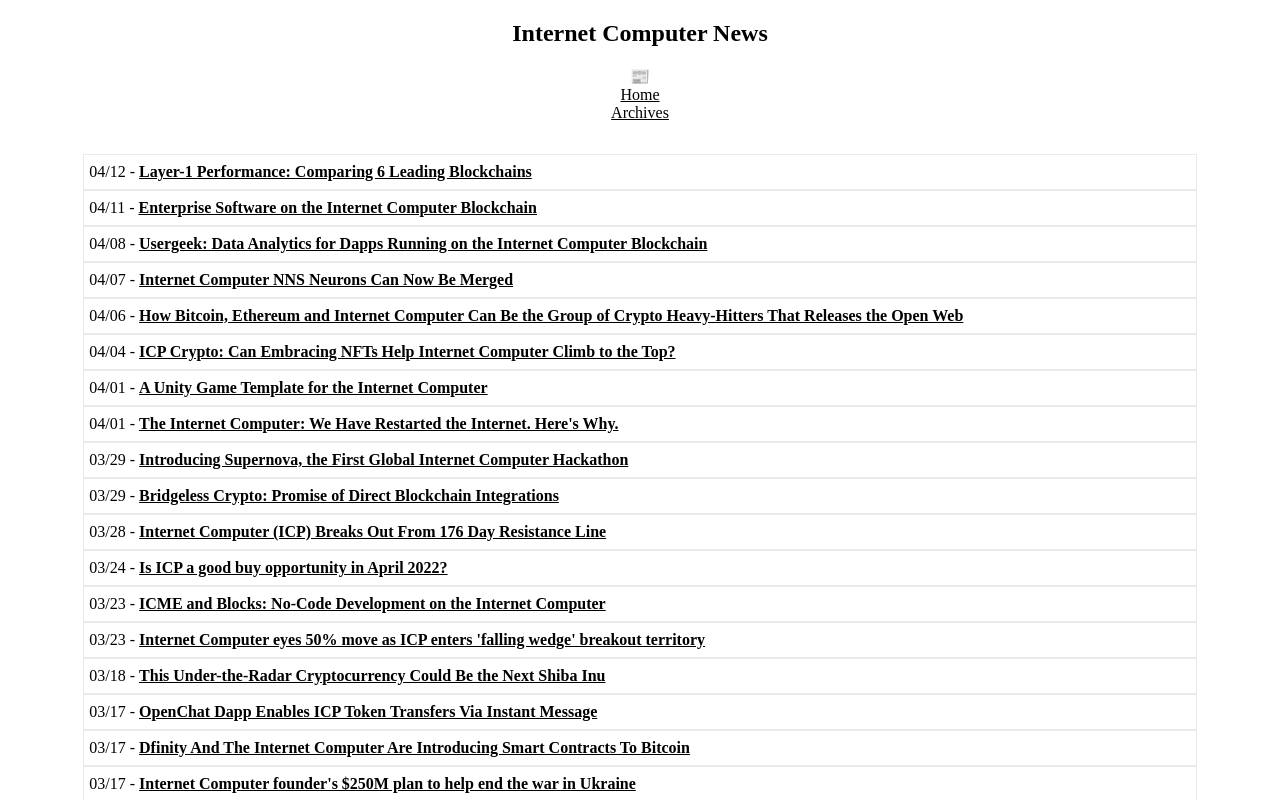
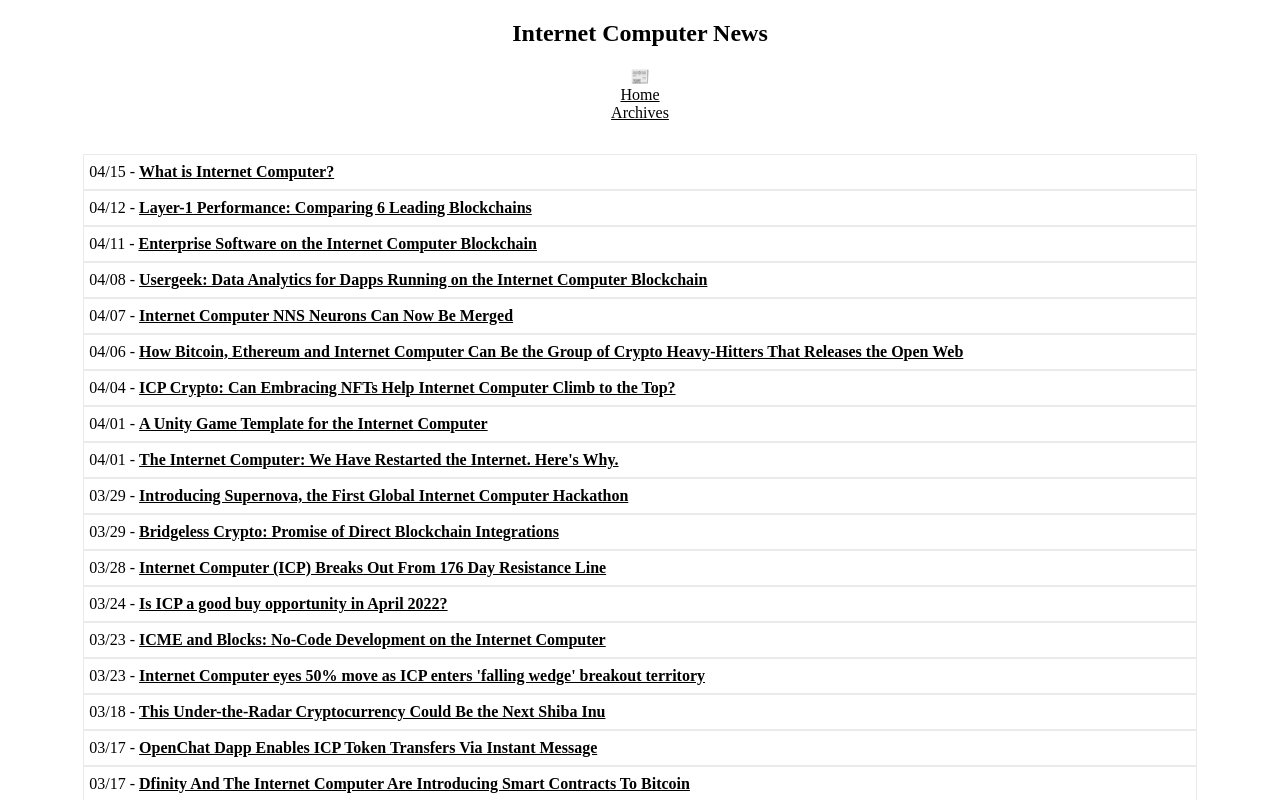
Before and after one commit to rjlucasm/ictoday, a Next.js app: page /news/2022 in a window 1280 px wide. Shown: the top 800 px of the page. Built offline with nearby package versions, Linux system fonts and the light colour scheme.

Commit message:
News 04/15

```diff
--- a/pages/news/2022.js
+++ b/pages/news/2022.js
@@ -19,6 +19,9 @@
             <Link href="/archive"><a style={{ color: 'inherit' }}>Archives</a></Link>
 
             <div className="pagesgrid">
+            <div className="pagescard">04/15 -&nbsp;
+                <a href="https://klever.finance/learn-more-about-internet-computer-icp/" target="_blank" rel="noopener noreferrer">What is Internet Computer?</a>
+            </div>
             <div className="pagescard">04/12 -&nbsp;
                 <a href="https://coincodex.com/article/14198/layer-1-performance-comparing-6-leading-blockchains/" target="_blank" rel="noopener noreferrer">Layer-1 Performance: Comparing 6 Leading Blockchains</a>
             </div>
```
